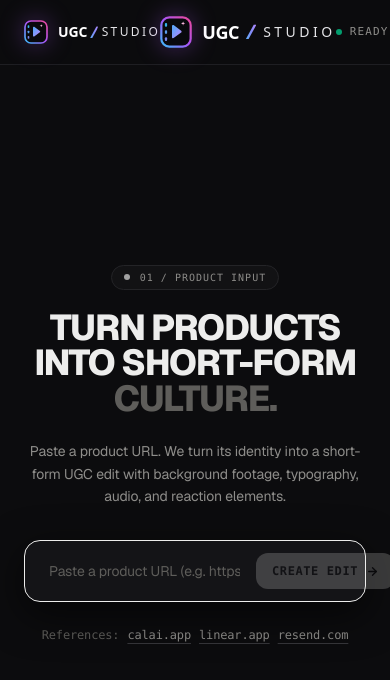
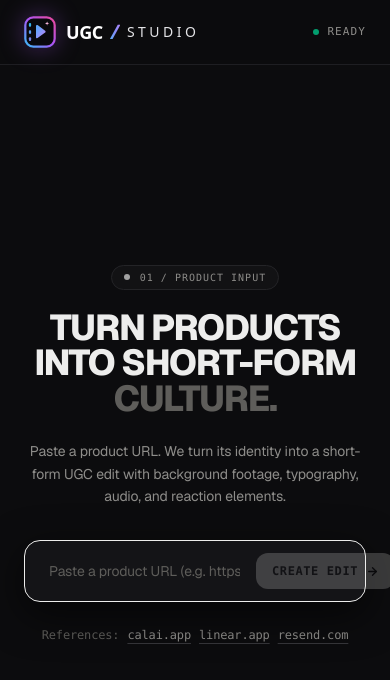
Before and after one commit to srinathdoggala-tech/UGC-video-generator, a Next.js app in the folder ugc-video-generator/: page / in a window 390 px wide. Shown: the top 680 px of the page. Built offline with nearby package versions, Linux system fonts and the light colour scheme.

Commit message:
feat(branding): implement exact UGC / STUDIO brandmark matching reference asset

```diff
--- a/ugc-video-generator/src/components/ChatInterface.tsx
+++ b/ugc-video-generator/src/components/ChatInterface.tsx
@@ -138,8 +138,7 @@
       {/* Editorial Header with Exact Brand Identity */}
       <header className="px-6 sm:px-10 py-4 sm:py-5 border-b border-[#242427]/80 flex items-center justify-between z-20 bg-[#0c0c0e]/95 backdrop-blur-md flex-shrink-0">
         <div className="flex items-center">
-          <BrandLogo size="sm" className="sm:hidden" />
-          <BrandLogo size="md" className="hidden sm:inline-flex" />
+          <BrandLogo />
         </div>
 
         <div className="flex items-center gap-4">
```
Also changed, not shown: ugc-video-generator/.agent-logs/session-5b2a8dd5-7dc2-45e8-bde8-60914b5f13dc.md.
